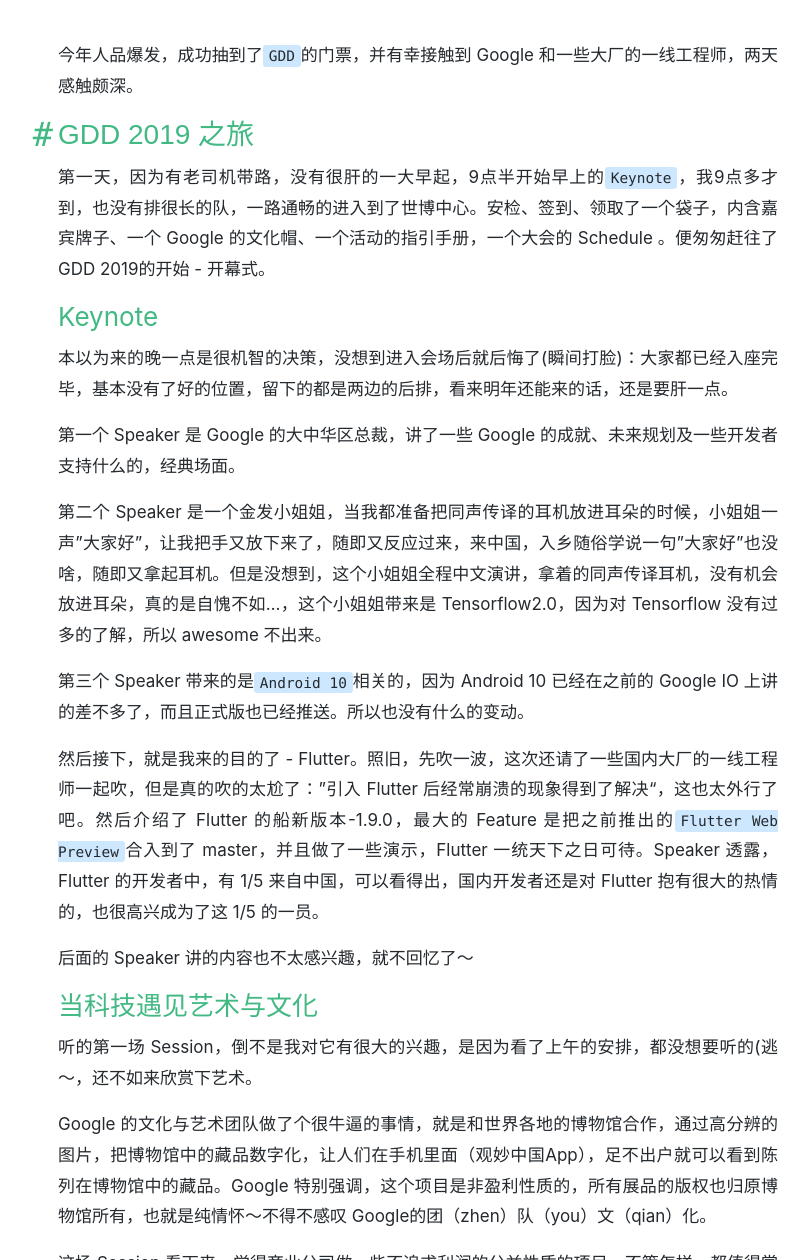
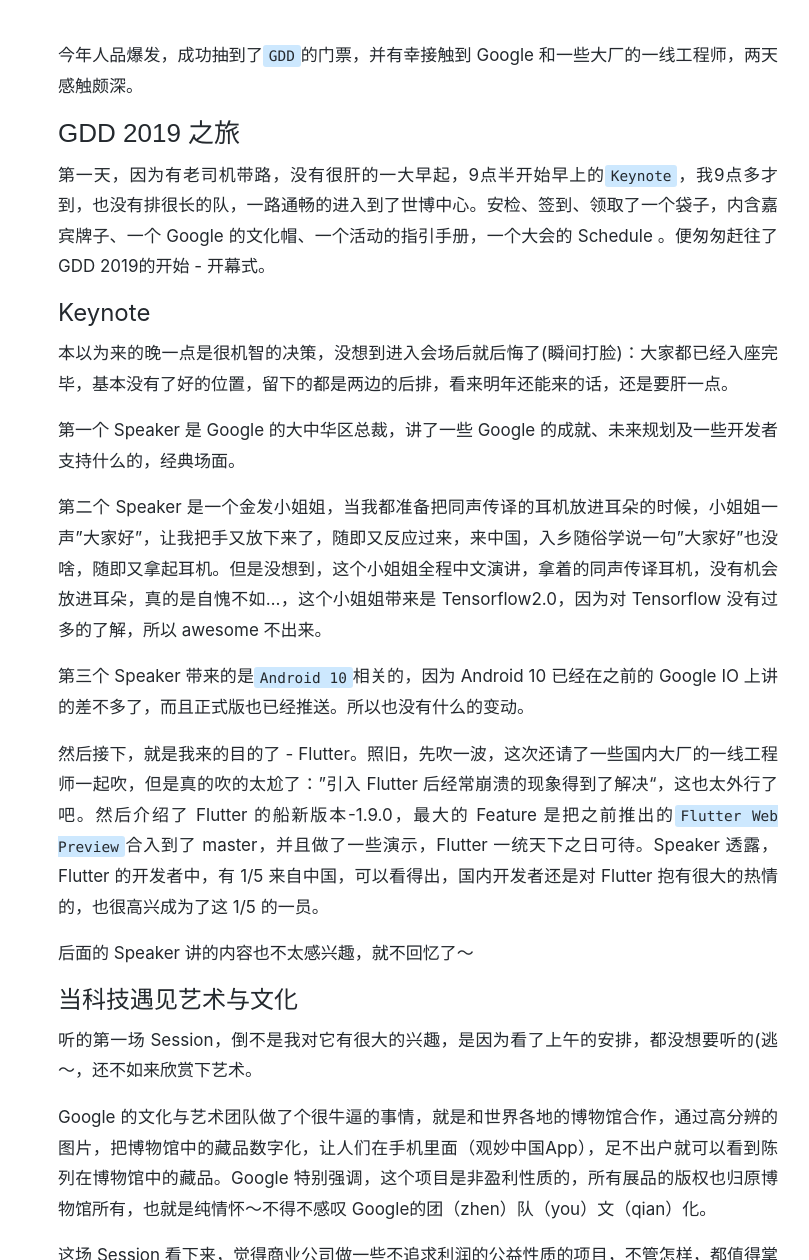
Before and after one commit to liaoyuanng/liaoyuanng.github.io, a Jekyll site: the page built from _posts/2019-09-13-GDD2019.md, in a window 1280 px wide and 1400 px high, scrolled down 320 px. Shown: the part 140-1400 px from the top of the window, without its empty margins (222-1031 px from the left). Built offline with Jekyll 4.4.1, drawn with Linux system fonts in a browser that asks for light colours; nearby versions of some CDN libraries; a style sheet for code colours, icons or effects is not loaded.

Commit message:
update style

```diff
--- a/assets/css/github-markdown.css
+++ b/assets/css/github-markdown.css
@@ -512,49 +512,46 @@
 .markdown-body h1 {
   margin: 0px 0px 10px 0px;
   font-size: 32px;
-  font-family: Arial;
-  font-weight: 400;
-}
-
-.markdown-body h2 {
-  margin: 0px 0px 10px 0px;
-  font-size: 28px;
   color:#42b983;
   position: relative;
   font-family:Arial;
   font-weight: 400;
 }
 
-.markdown-body h2::before {
+.markdown-body h1::before {
   content: "#";
   color: #42b983;
   position: absolute;
   left: -0.75em;
-  top: -3.5px;
-  font-size: 1.2em;
+  bottom: 1px;
+  font-size: 30px;
   font-family: "Consolas";
+}
+
+.markdown-body h2 {
+  margin: 0px 0px 10px 0px;
+  font-size: 26px;
+  font-family: Arial;
+  font-weight: 400;
 }
 
 .markdown-body h3 {
   margin: 0px 0px 10px 0px;
-  font-size: 26px;
-  color:#42b983;
+  font-size: 24px;
   position: relative;
   font-weight: 400;
 }
 
 .markdown-body h4 {
   margin: 0px 0px 10px 0px;
-  font-size: 24px;
-  color:#42b983;
+  font-size: 22px;
   position: relative;
   font-weight: 400;
 }
 
 .markdown-body h5 {
   margin: 0px 0px 10px 0px;
-  font-size: 22px;
-  color:#42b983;
+  font-size: 20px;
   position: relative;
   font-weight: 400;
 }
@@ -562,7 +559,6 @@
 .markdown-body h6 {
   margin: 0px 0px 10px 0px;
   font-size: 20px;
-  color:#42b983;
   position: relative;
   font-weight: 400;
 }
```
Also changed, not shown: Gemfile.lock (added), assets/css/app.min.css.
